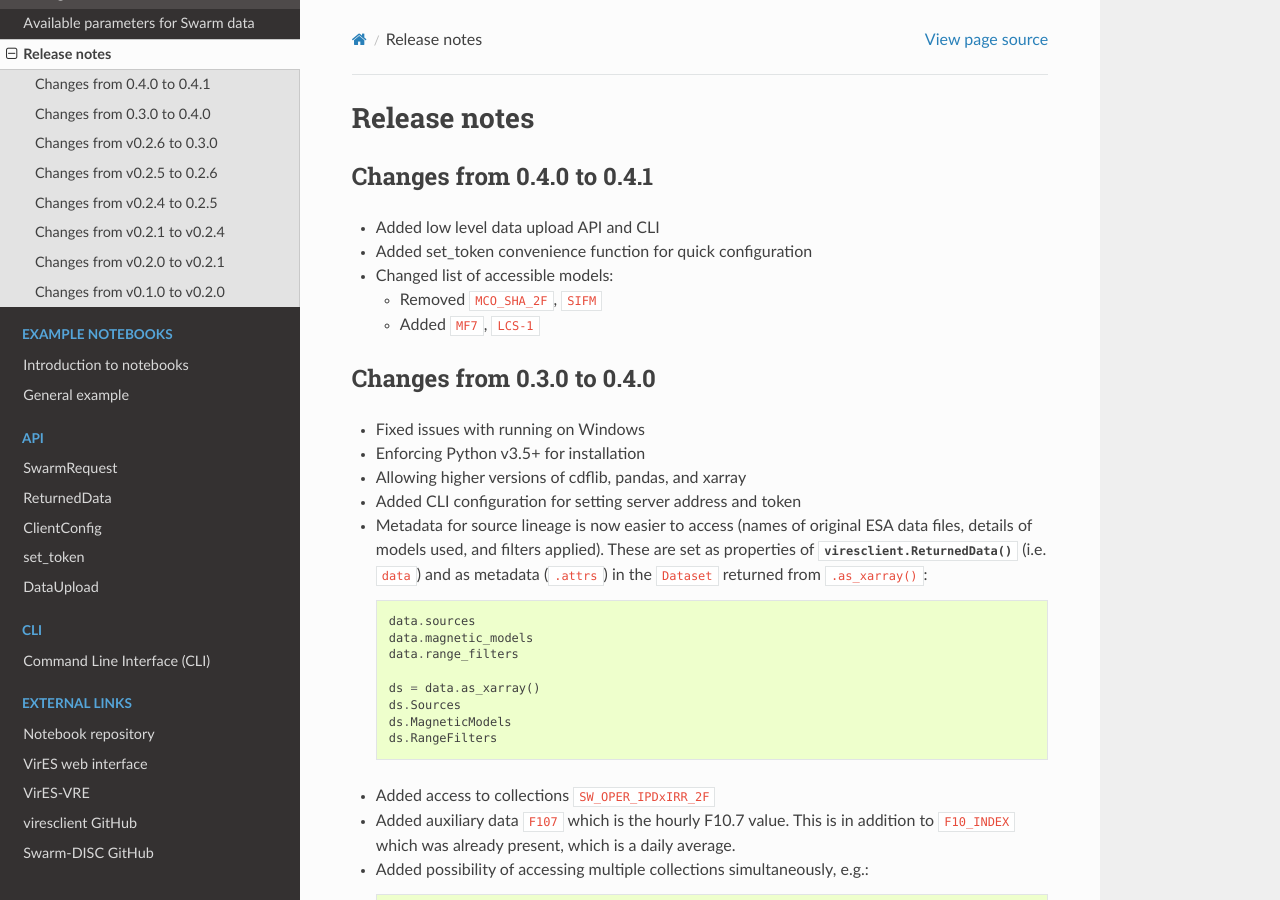
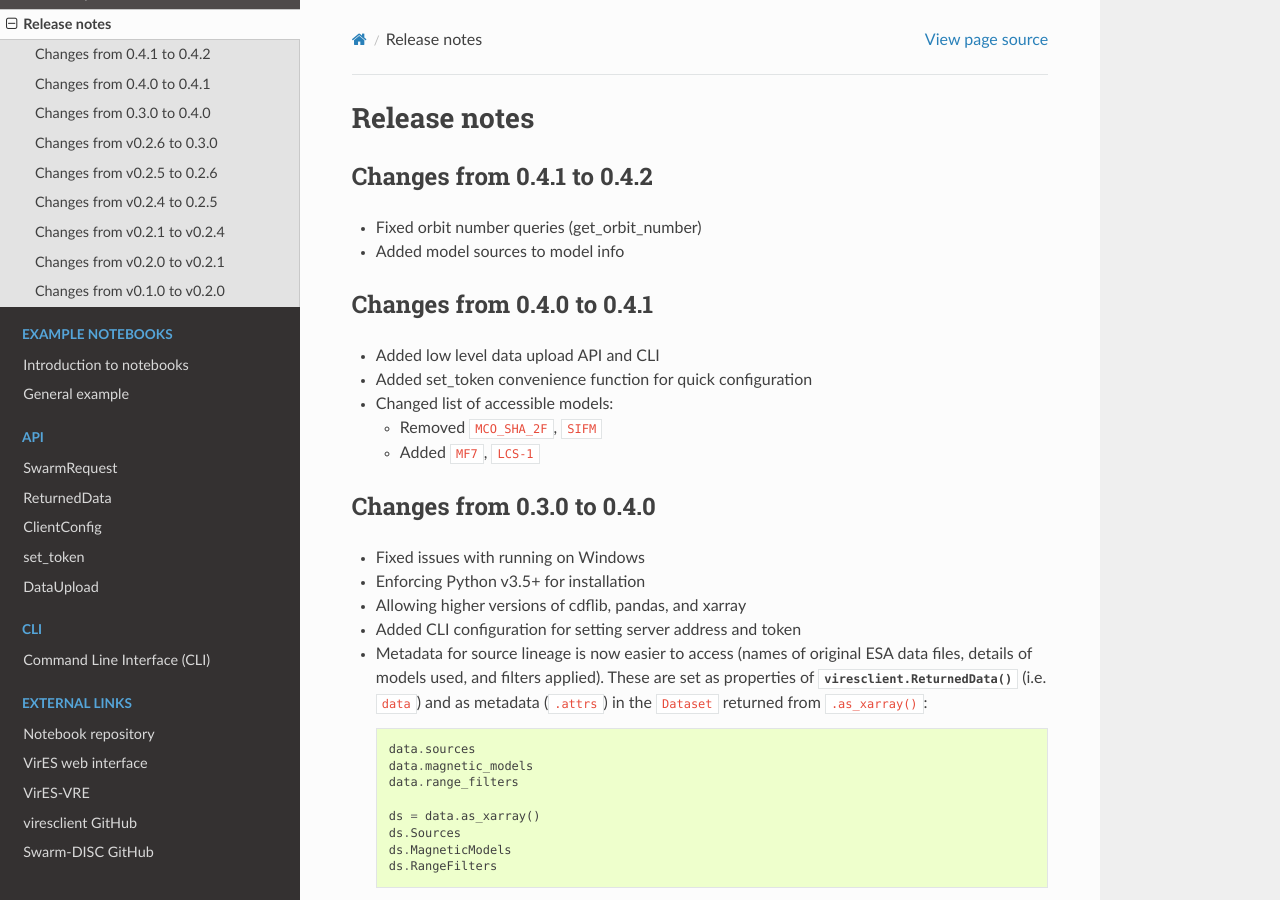
Before and after one commit to ESA-VirES/VirES-Python-Client, a Sphinx documentation site: the page built from docs/release_notes.rst, in a window 1280 px wide and 900 px high. Built offline with Sphinx 7.4.7 and the Read the Docs theme 2.0.0, drawn with Linux system fonts in a browser that asks for light colours; formulas are drawn with MathJax 3.

Commit message:
Update release notes for 0.4.2

```diff
--- a/docs/release_notes.rst
+++ b/docs/release_notes.rst
@@ -1,5 +1,11 @@
 Release notes
 =============
+
+Changes from 0.4.1 to 0.4.2
+---------------------------
+
+- Fixed orbit number queries (get_orbit_number)
+- Added model sources to model info
 
 Changes from 0.4.0 to 0.4.1
 ---------------------------
```
